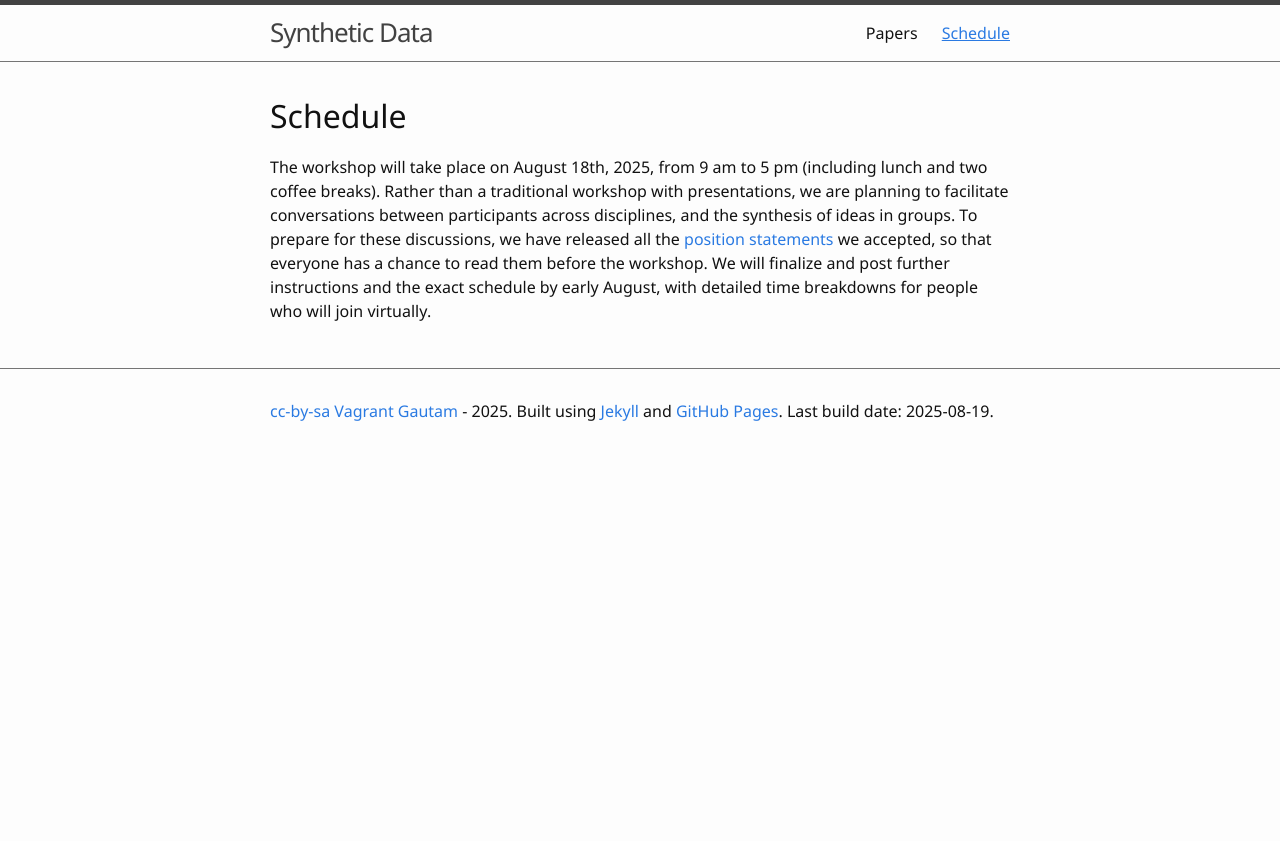
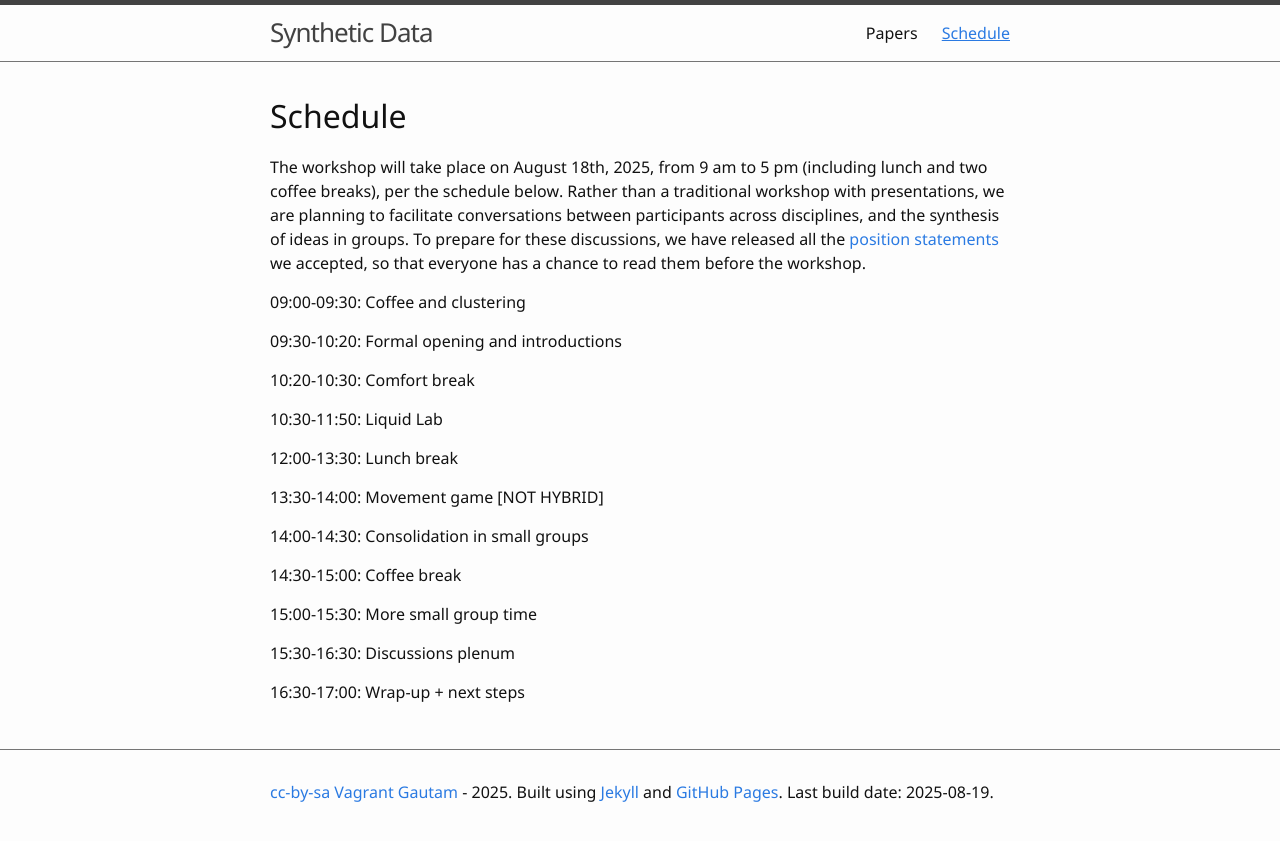
Before and after one commit to synthetic-data-workshop/synthetic-data-workshop.github.io, a Jekyll site: the page built from schedule.md, in a window 1280 px wide. Shown: the top 841 px of the page. Built offline with Jekyll 4.4.1, drawn with Linux system fonts in a browser that asks for light colours.

Commit message:
update final schedule

```diff
--- a/schedule.md
+++ b/schedule.md
@@ -5,7 +5,28 @@ nav: true
 
 # Schedule
 
-The workshop will take place on August 18th, 2025, from 9 am to 5 pm (including lunch and two coffee breaks).
+The workshop will take place on August 18th, 2025, from 9 am to 5 pm (including lunch and two coffee breaks), per the schedule below.
 Rather than a traditional workshop with presentations, we are planning to facilitate conversations between participants across disciplines, and the synthesis of ideas in groups.
 To prepare for these discussions, we have released all the [position statements](/papers) we accepted, so that everyone has a chance to read them before the workshop.
-We will finalize and post further instructions and the exact schedule by early August, with detailed time breakdowns for people who will join virtually.
+
+09:00-09:30: Coffee and clustering
+
+09:30-10:20: Formal opening and introductions
+
+10:20-10:30: Comfort break
+
+10:30-11:50: Liquid Lab
+
+12:00-13:30: Lunch break
+
+13:30-14:00: Movement game [NOT HYBRID]
+
+14:00-14:30: Consolidation in small groups
+
+14:30-15:00: Coffee break
+
+15:00-15:30: More small group time
+
+15:30-16:30: Discussions plenum
+
+16:30-17:00: Wrap-up + next steps
```
